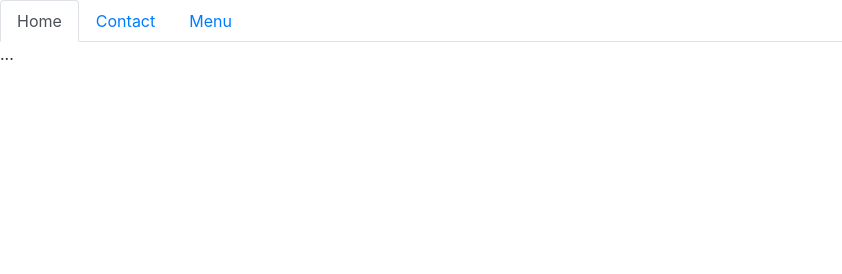
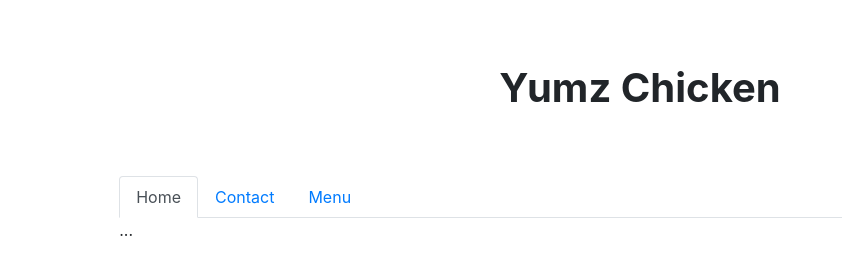
Before and after one commit to anewman15/restaurant-page, a website built with webpack: page dist/index.html in a window 1280 px wide. Shown: the whole page, without its empty margins (0-842 px from the left). Built offline with nearby package versions, Linux system fonts and the light colour scheme.

Commit message:
Adjust bootstrap classes for container and col

```diff
--- a/dist/index.html
+++ b/dist/index.html
@@ -8,7 +8,9 @@
   <title>Yumz Chicken</title>
 </head>
 <body>
-  <div class="content">
+  <h1 class="h1 text-center font-weight-bold p-3 mx-auto my-5">Yumz Chicken</h1>
+  <div class="container-fluid row">
+    <div class="content col-lg-10 m-auto">
       <div class="tabs-x align-center tabs-above tab-bordered">
         <ul class="nav nav-tabs" id="myTab" role="tablist">
           <li class="nav-item">
@@ -28,9 +30,10 @@
         </div>
       </div>
     </div>
-  <script src="./main.js"></script>
+  </div>
   <script src="https://code.jquery.com/jquery-3.2.1.slim.min.js" integrity="sha384-KJ3o2DKtIkvYIK3UENzmM7KCkRr/rE9/Qpg6aAZGJwFDMVNA/GpGFF93hXpG5KkN" crossorigin="anonymous"></script>
   <script src="https://cdnjs.cloudflare.com/ajax/libs/popper.js/1.12.9/umd/popper.min.js" integrity="sha384-ApNbgh9B+Y1QKtv3Rn7W3mgPxhU9K/ScQsAP7hUibX39j7fakFPskvXusvfa0b4Q" crossorigin="anonymous"></script>
   <script src="https://maxcdn.bootstrapcdn.com/bootstrap/4.0.0/js/bootstrap.min.js" integrity="sha384-JZR6Spejh4U02d8jOt6vLEHfe/JQGiRRSQQxSfFWpi1MquVdAyjUar5+76PVCmYl" crossorigin="anonymous"></script>
+  <script src="./main.js"></script>
 </body>
 </html>
```
Lines whose indentation alone changed are shown as unchanged.
